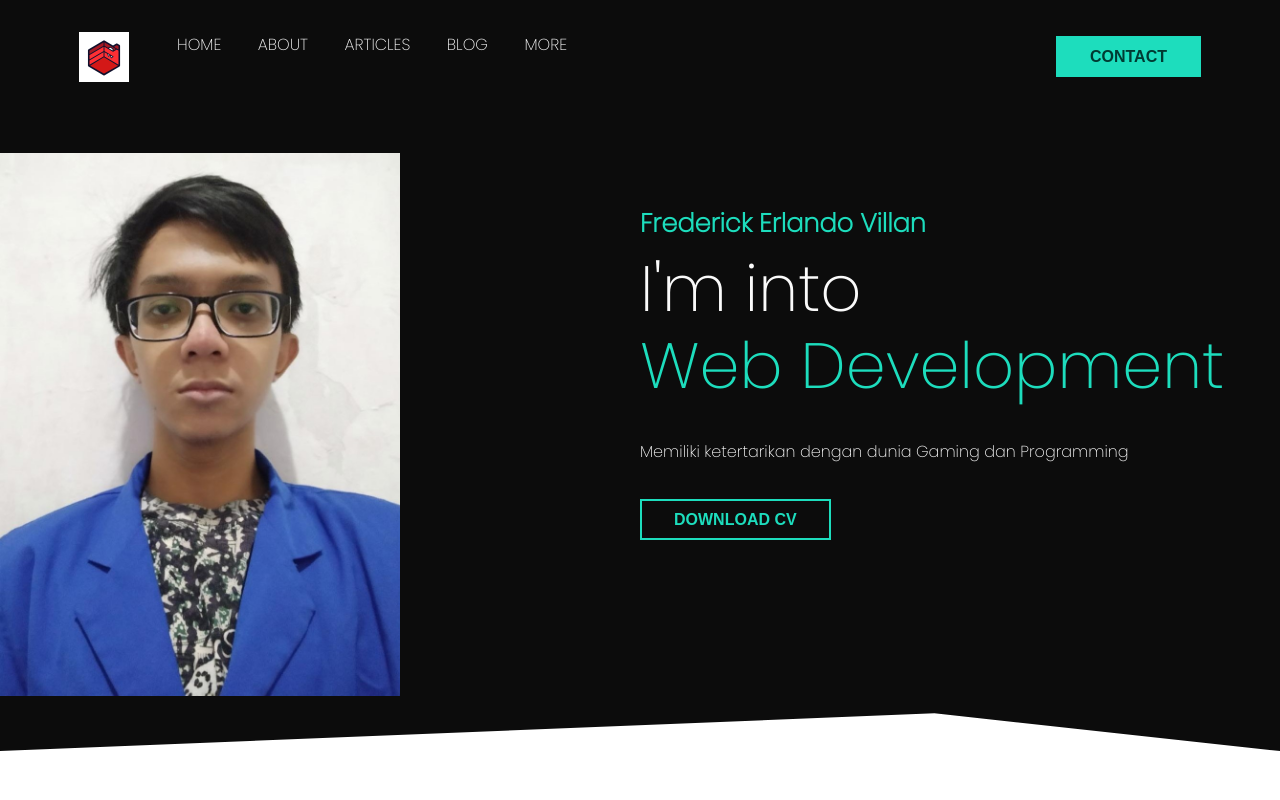
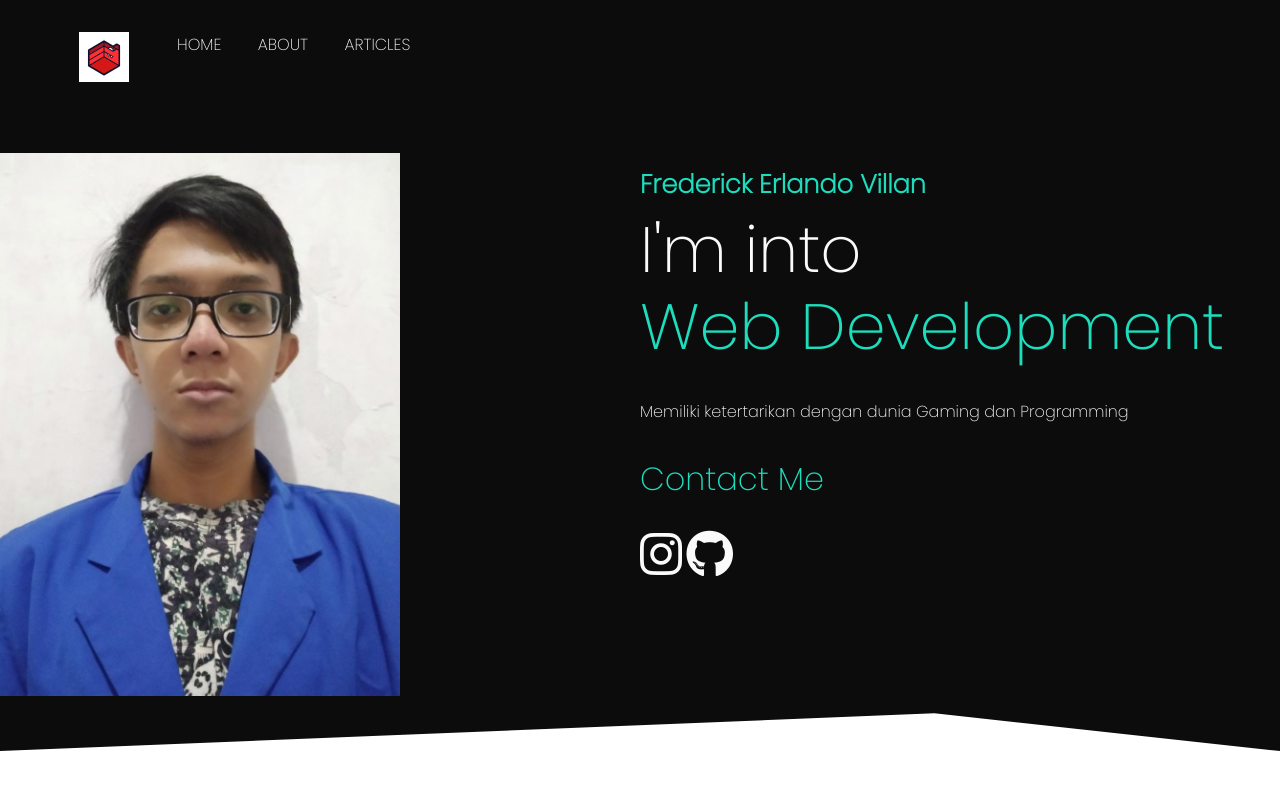
Before and after one commit to ErlandoVi/TPA-01, a plain HTML site: page index.html in a window 1280 px wide. Shown: the top 800 px of the page. Drawn offline with Linux system fonts and the light colour scheme.

Commit message:
modify index

```diff
--- a/index.html
+++ b/index.html
@@ -11,6 +11,7 @@
   <link href="https://fonts.googleapis.com/css2?family=Lato:wght@100;400;700&family=Poppins:wght@200&display=swap"
     rel="stylesheet">
   <link href="https://fonts.googleapis.com/css2?family=Poppins:wght@200&display=swap" rel="stylesheet">
+  <script src="https://kit.fontawesome.com/3c0842cc63.js" crossorigin="anonymous"></script>
   <title>Portfolio</title>
 </head>
 
@@ -26,26 +27,25 @@
             <a href="#">Home</a>
             <a href="#">About</a>
             <a href="#">Articles</a>
-            <a href="#">Blog</a></li>
-            <a href="#">More</a>
           </div>
-        </div>
-        <div class="right">
-          <button class="btn btn-primary">Contact</button>
         </div>
       </nav>
     </div>
   </header>
+
   <div class="hero flex items-centre justify-between">
     <div class="left flex-1 justify-center">
     <img src="assets/photos.jpeg" alt="Profile">
     </div>
+
     <div class="right flex-1">
     <h6>Frederick Erlando Villan</h6>
     <h1>I'm into<br> <span>Web Development</span></h1>
     <p>Memiliki ketertarikan dengan dunia Gaming dan Programming</p>
-    <div>
-    <button class="btn btn-secondary">DOWNLOAD CV</button>
+    <div class="contact">
+      <h1>Contact Me</h1>
+      <a href="https://www.instagram.com/_erlandovi/" aria-label="Instagram" target="blank"><i class="fab fa-instagram fa-3x" ></i></a>
+      <a href="https://github.com/ErlandoVi" aria-label="github"  target="blank"><i class="fab fa-github fa-3x"></i></a>
     </div>
     </div>
   </div>
@@ -58,7 +58,8 @@
       <div class="right flex-1">
       <h1>About <span>Me</span></h1>
       <h3>Hello! I'm Frederick Erlando Villan.</h3>
-      <p>Saya lahir di Jakarta, 3 Juni 2001. Saya adalah mahasiswa semester 6 di Institut Teknologi Perusahaan Listrik Negara di Fakultas Telematika Energi jurusan Teknik Informatika.
+        <p>
+          Saya lahir di Jakarta, 3 Juni 2001. Saya adalah mahasiswa semester 6 di Institut Teknologi Perusahaan Listrik Negara di Fakultas Telematika Energi jurusan Teknik Informatika.
         </p>
         <div class="socials">
         <a href="#"><img src="./images/website.png" width="40px"></a>
--- a/style.css
+++ b/style.css
@@ -71,6 +71,16 @@
     .hero .right p{
     line-height: 1.9;
     margin-bottom: 2rem;
+    }
+    .hero .contact h1{
+      font-size: 2rem;
+      color: var(--primary);
+    }
+    .hero .contact a{
+      color: var(--white);
+    }
+    .hero .contact a:hover{
+      color: var(--primary);
     }
 
     section{
```
Also changed, not shown: blog.html (deleted). Lines whose indentation alone changed are shown as unchanged.
